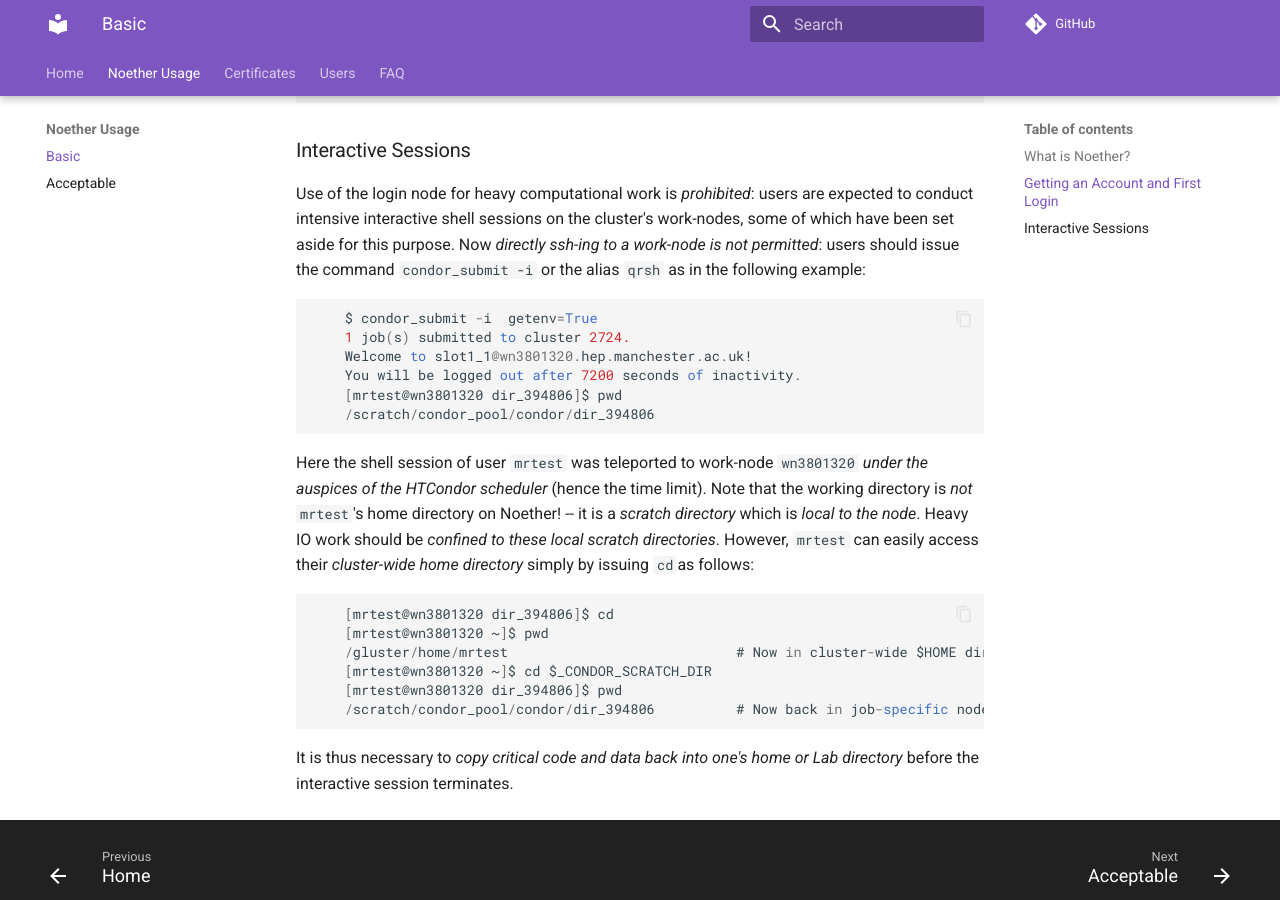
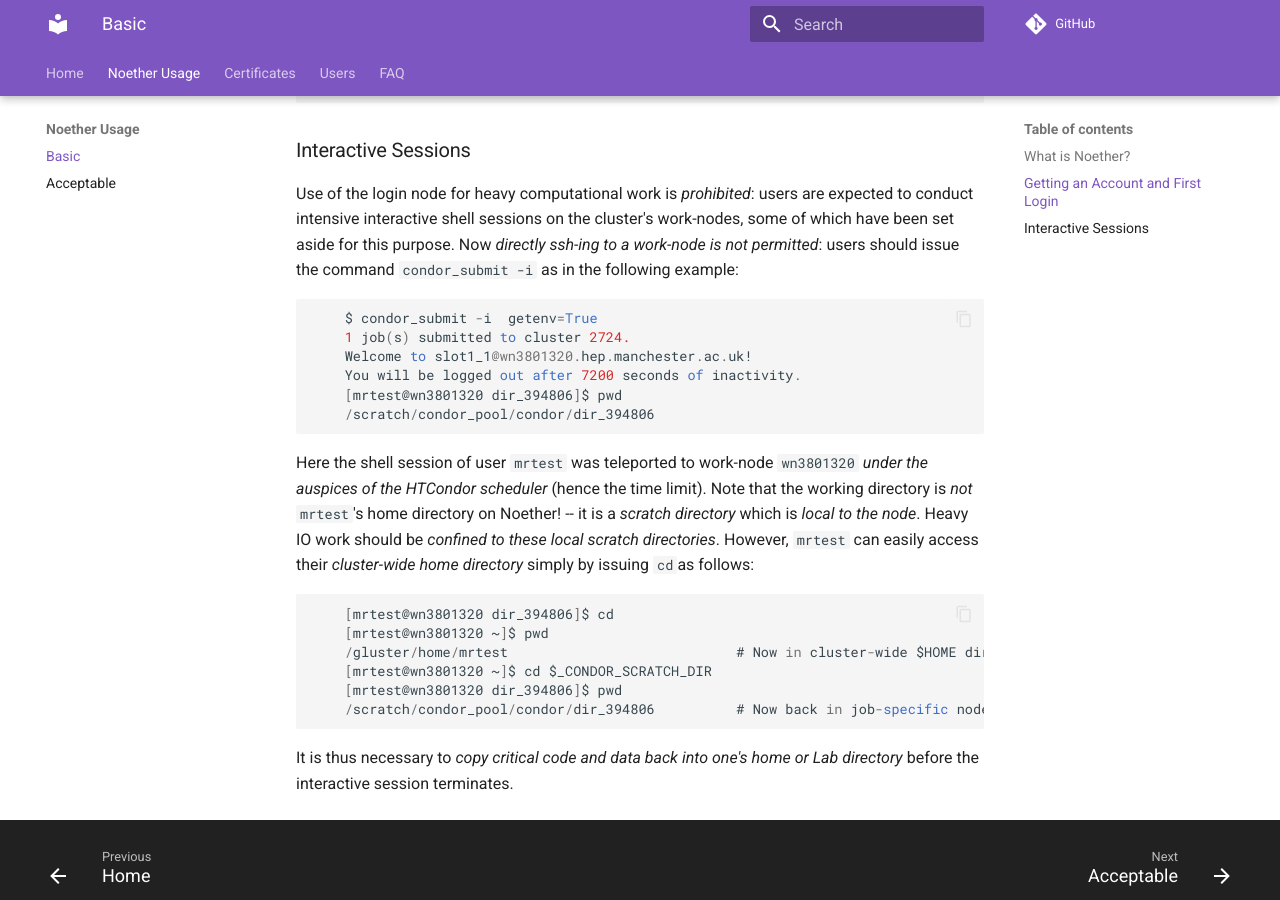
Before and after one commit to MANHEP/maf-helpdesk, an MkDocs documentation site: the page built from docs/noether_basic_usage.md, in a window 1280 px wide and 900 px high, scrolled down 1028 px. Built offline with MkDocs 1.6.1 and Material for MkDocs 9.7.7, drawn with Linux system fonts in a browser that asks for light colours; comment, search, counter and statistics services are not loaded.

Commit message:
Remove qrsh references.

````diff
--- a/docs/noether_basic_usage.md
+++ b/docs/noether_basic_usage.md
@@ -34,7 +34,7 @@ The next time you `ssh` to Noether, entering the new password will give you a sh
 
 ### Interactive Sessions ###
 
-Use of the login node for heavy computational work is *prohibited*: users are expected to conduct intensive interactive shell sessions on the cluster's work-nodes, some of which have been set aside for this purpose. Now *directly ssh-ing to a work-node is not permitted*: users should issue the command `condor_submit -i` or the alias `qrsh`  as in the following example:
+Use of the login node for heavy computational work is *prohibited*: users are expected to conduct intensive interactive shell sessions on the cluster's work-nodes, some of which have been set aside for this purpose. Now *directly ssh-ing to a work-node is not permitted*: users should issue the command `condor_submit -i` as in the following example:
 
 ```
     $ condor_submit -i  getenv=True
````
